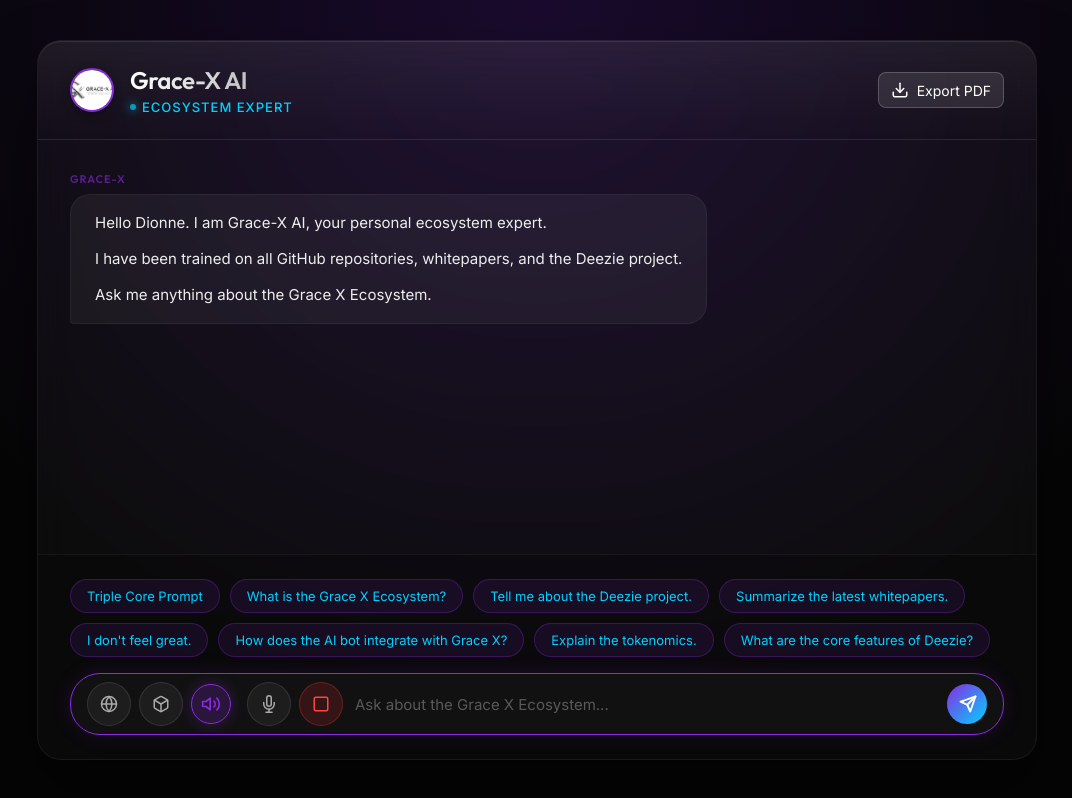
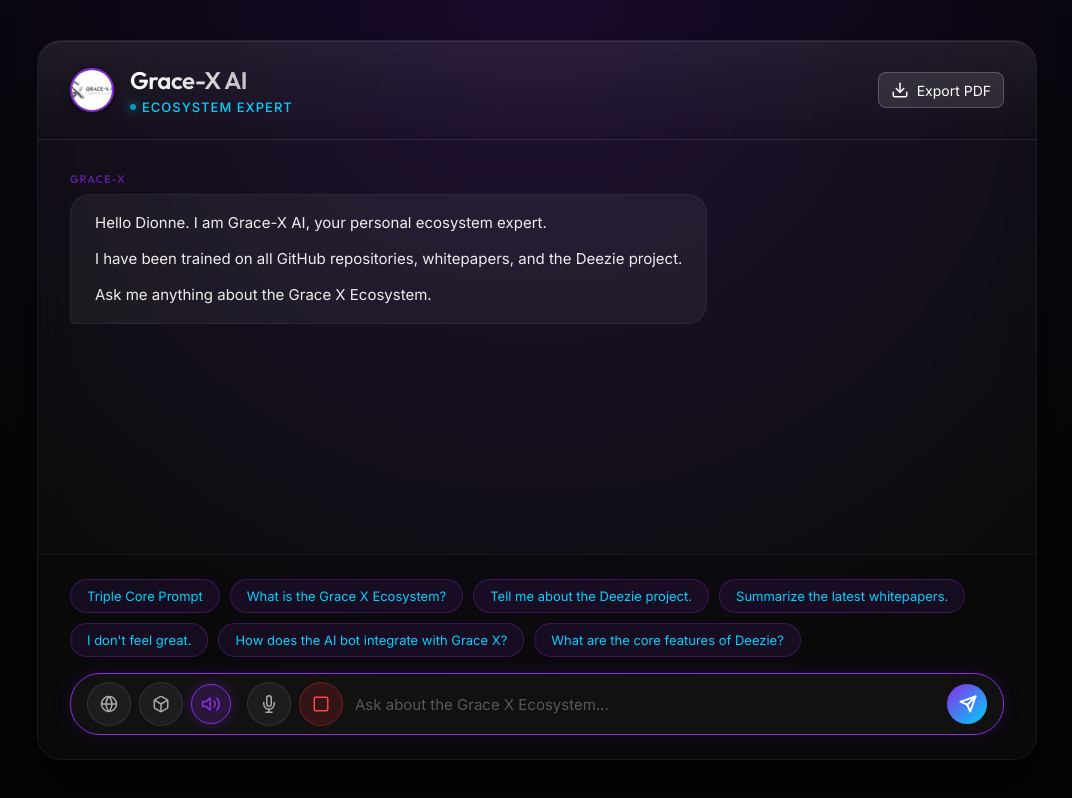
Before and after one commit to ElDiablo7/DEESROBOT, a Next.js app: page / in a window 1280 px wide. Shown: the whole page, without its empty margins (103-1175 px from the left). Built offline with nearby package versions, Linux system fonts and the light colour scheme.

Commit message:
Remove the tokenomics prompt

```diff
--- a/src/app/page.js
+++ b/src/app/page.js
@@ -228,7 +228,6 @@ export default function Chat() {
     "Summarize the latest whitepapers.",
     "I don't feel great.",
     "How does the AI bot integrate with Grace X?",
-    "Explain the tokenomics.",
     "What are the core features of Deezie?"
   ];
 
```
